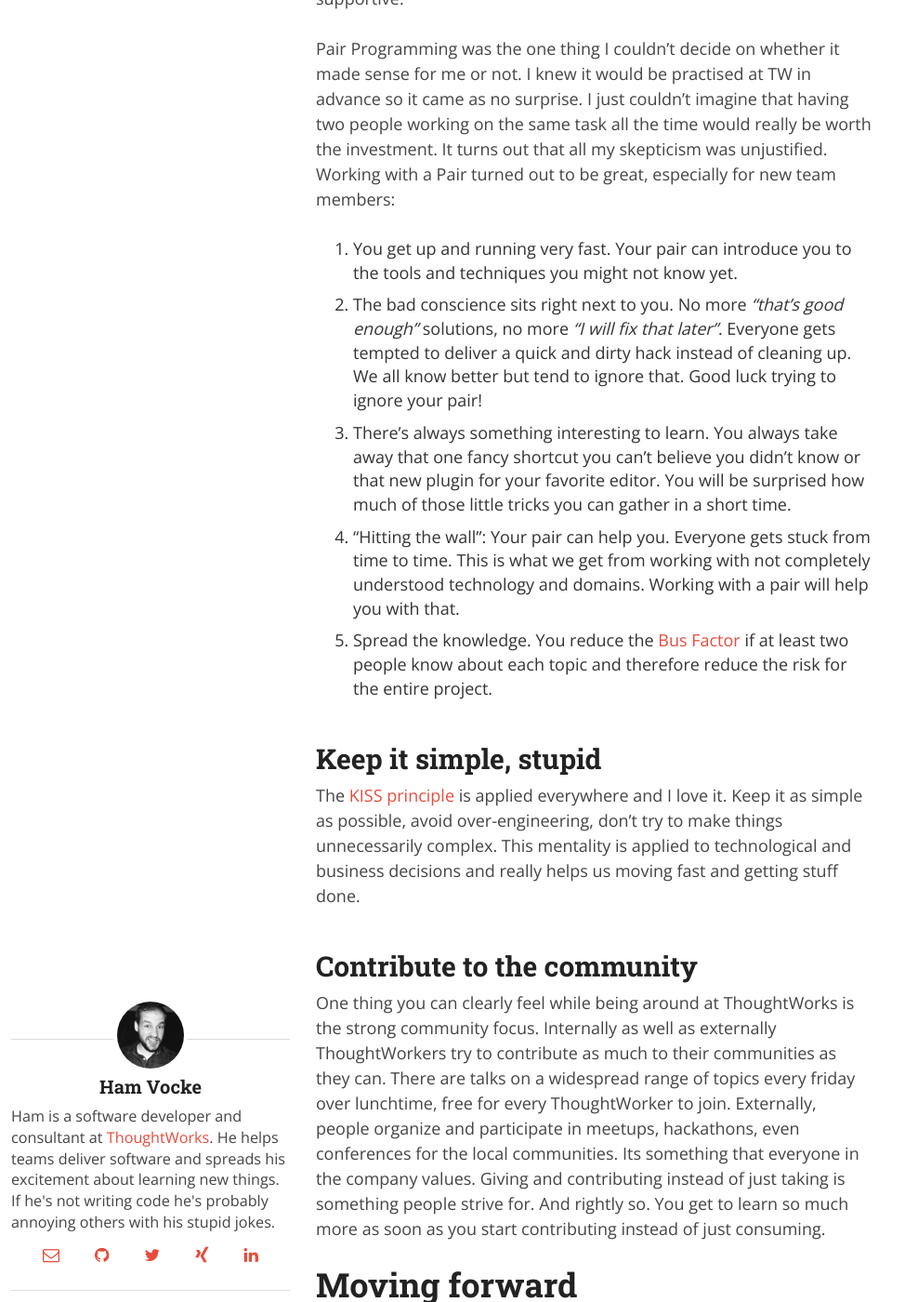
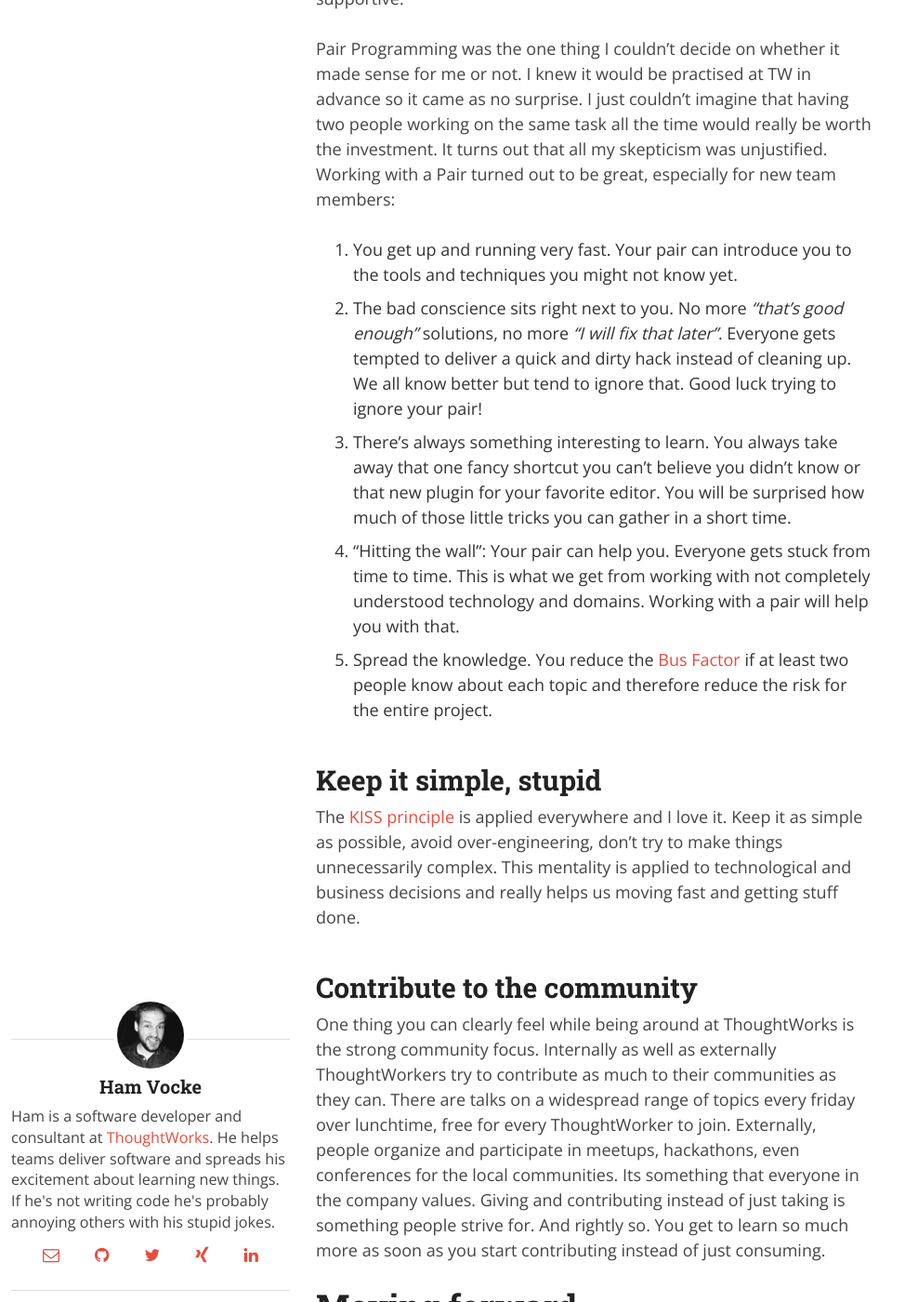
Before and after one commit to hamvocke/hamvocke.github.io, a Jekyll site: the page built from _posts/2014-11-22-three-months-tw.md, in a window 1280 px wide and 1400 px high, scrolled down 3237 px. Shown: the whole window at 93% size, without its empty margins (0-988 px from the left). Built offline with Jekyll 4.4.1, drawn with Linux system fonts in a browser that asks for light colours; nearby versions of some CDN libraries; comment, search, counter and statistics services are not loaded.

Commit message:
fix list styling

```diff
--- a/assets/css/hamvocke.css
+++ b/assets/css/hamvocke.css
@@ -164,12 +164,9 @@ h1.title {
     margin: auto;
 }
 
-#text ul, #text ol {
-    margin-bottom: 1.5em;
-}
-
 #text ul li, #text ol li {
-    margin-bottom: 0.5em;
+    line-height: 1.5em;
+    margin-top: 0.5em;
 }
 
 .author {
```
